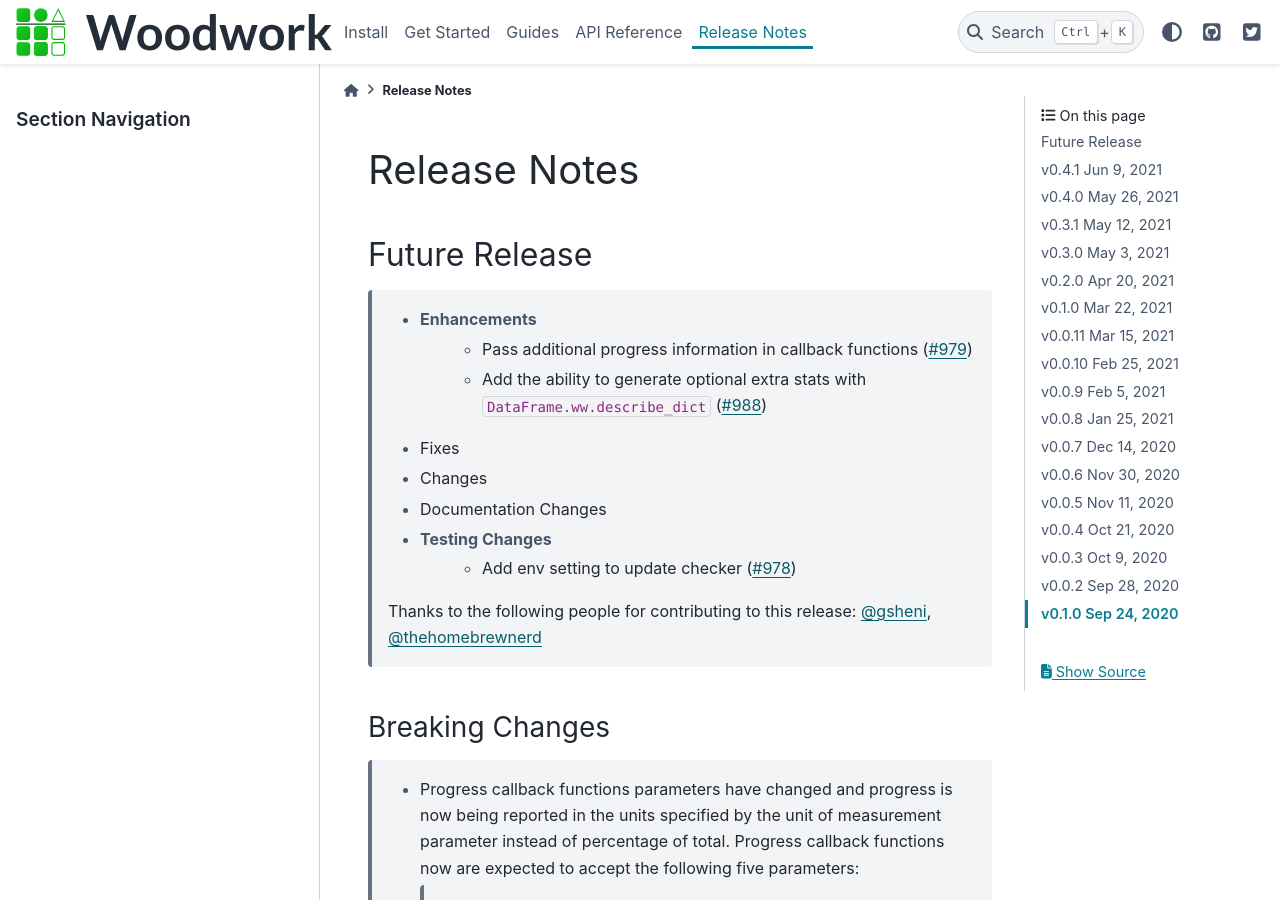
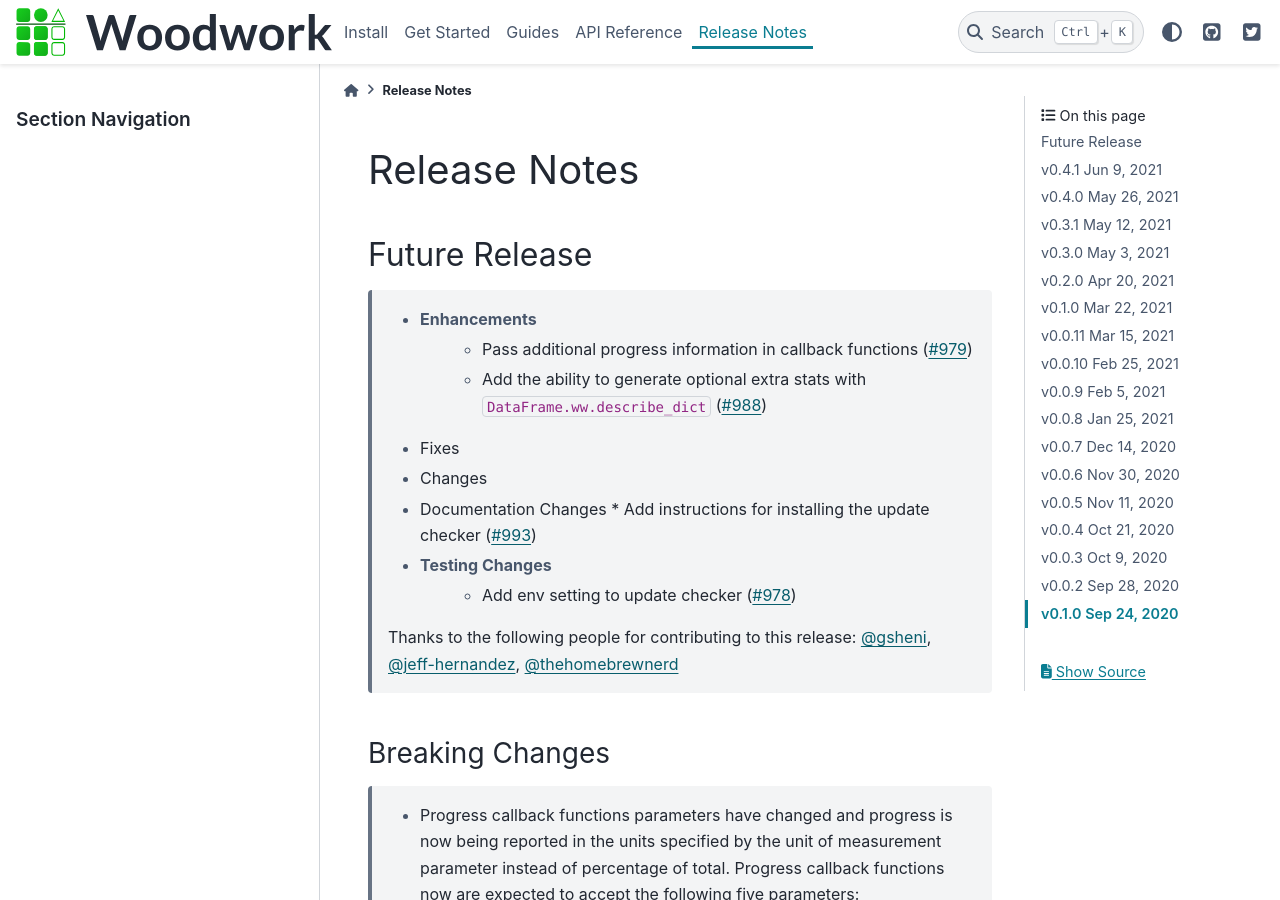
Before and after one commit to alteryx/woodwork, a Sphinx documentation site: the page built from docs/source/release_notes.rst, in a window 1280 px wide and 900 px high. Built offline with Sphinx 7.4.7 and the PyData theme 0.15.4, drawn with Linux system fonts in a browser that asks for light colours; comment, search, counter and statistics services are not loaded.

Commit message:
Add update checker installation to docs (#993)
* update install page

* update release notes

* Use quotes

Co-authored-by: Gaurav Sheni <gvsheni@gmail.com>

* use quotes

* move header

* update snippet

Co-authored-by: Gaurav Sheni <gvsheni@gmail.com>

* update format

* Update README.md

Co-authored-by: Gaurav Sheni <gvsheni@gmail.com>

```diff
--- a/docs/source/release_notes.rst
+++ b/docs/source/release_notes.rst
@@ -11,11 +11,12 @@ Future Release
     * Fixes
     * Changes
     * Documentation Changes
+      * Add instructions for installing the update checker (:pr:`993`)
     * Testing Changes
         * Add env setting to update checker (:pr:`978`)
 
     Thanks to the following people for contributing to this release:
-    :user:`gsheni`, :user:`thehomebrewnerd`
+    :user:`gsheni`, :user:`jeff-hernandez`, :user:`thehomebrewnerd`
 
 Breaking Changes
 ++++++++++++++++
```
Also changed, not shown: README.md (+2 -2 lines), docs/source/install.ipynb.
